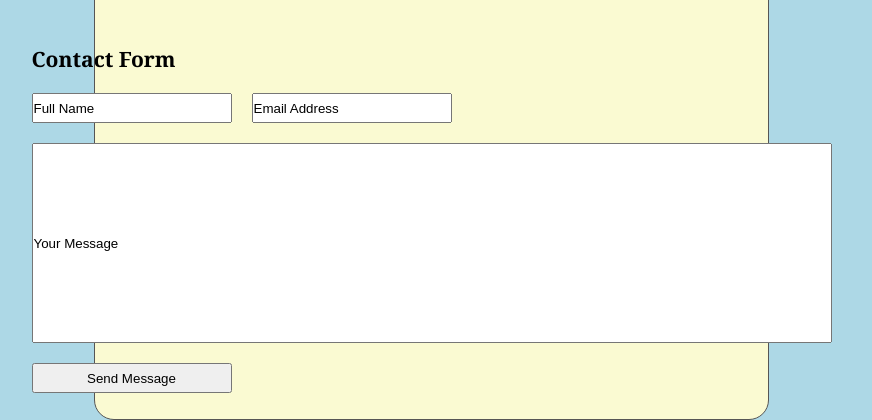
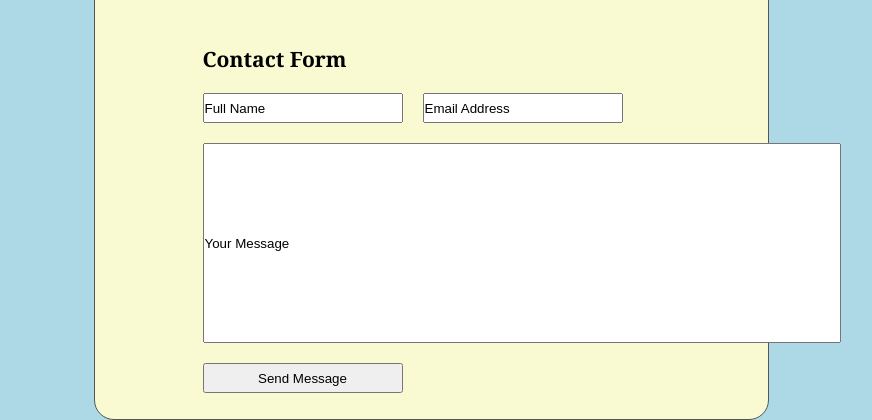
Before and after one commit to szwanne/Personal-Portfolio-Website, a plain HTML site: page index.html in a window 1280 px wide. Shown: the part 6678-7098 px from the top of the page, without its empty margins (386-1258 px from the left). Drawn offline with Linux system fonts and the light colour scheme.

Commit message:
Aligned the contact form to be at the center of the Contact Section page

```diff
--- a/style.css
+++ b/style.css
@@ -489,7 +489,7 @@ input {
 
 .message input {
   margin-bottom: 20px;
-  width: 800px;
+  width: 638px;
   height: 200px;
 }
 
@@ -498,4 +498,5 @@ input {
   flex-direction: column;
   gap: 15px;
   align-items: center;
+  margin-left: 180px;
 }
```
